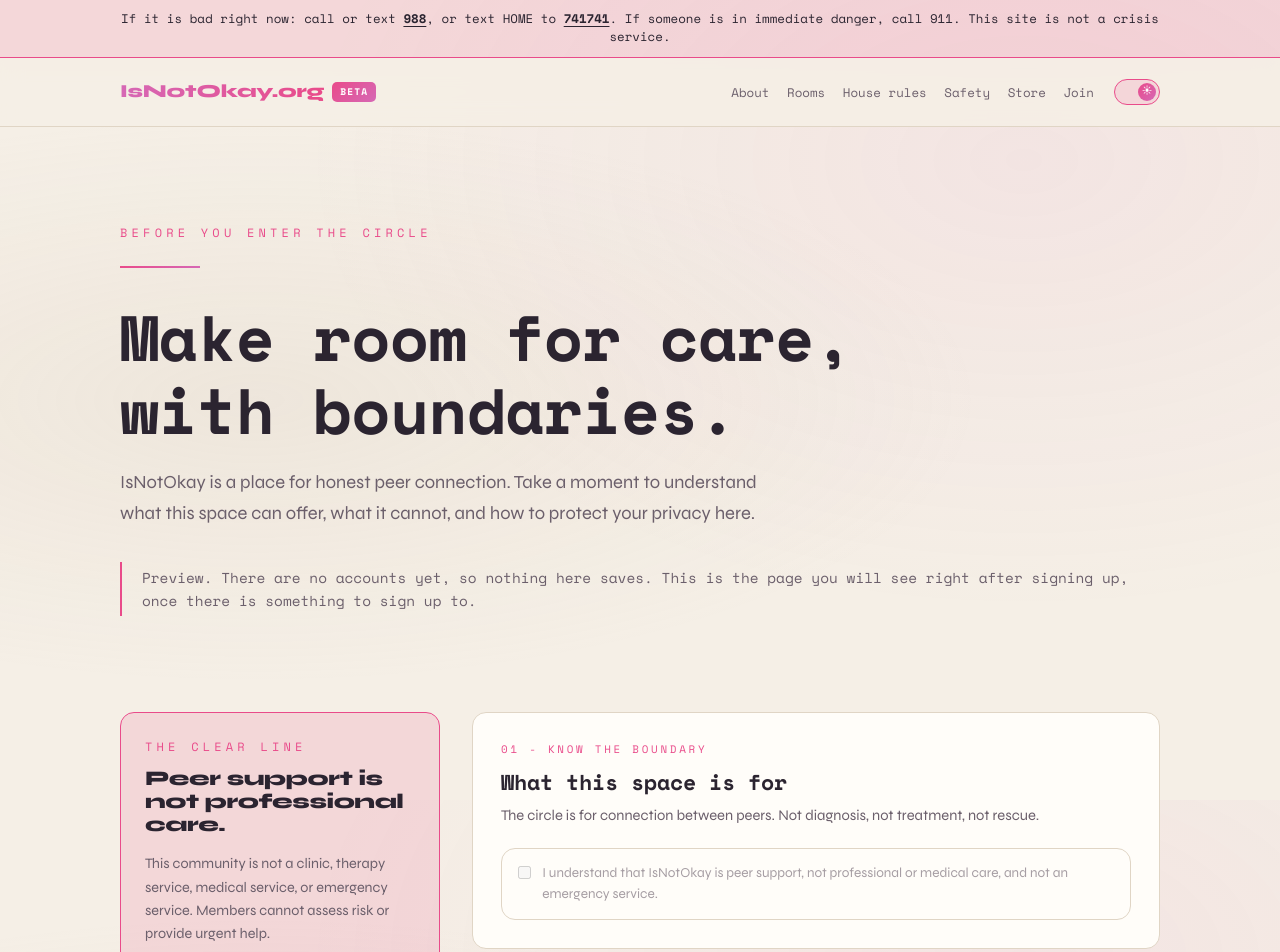
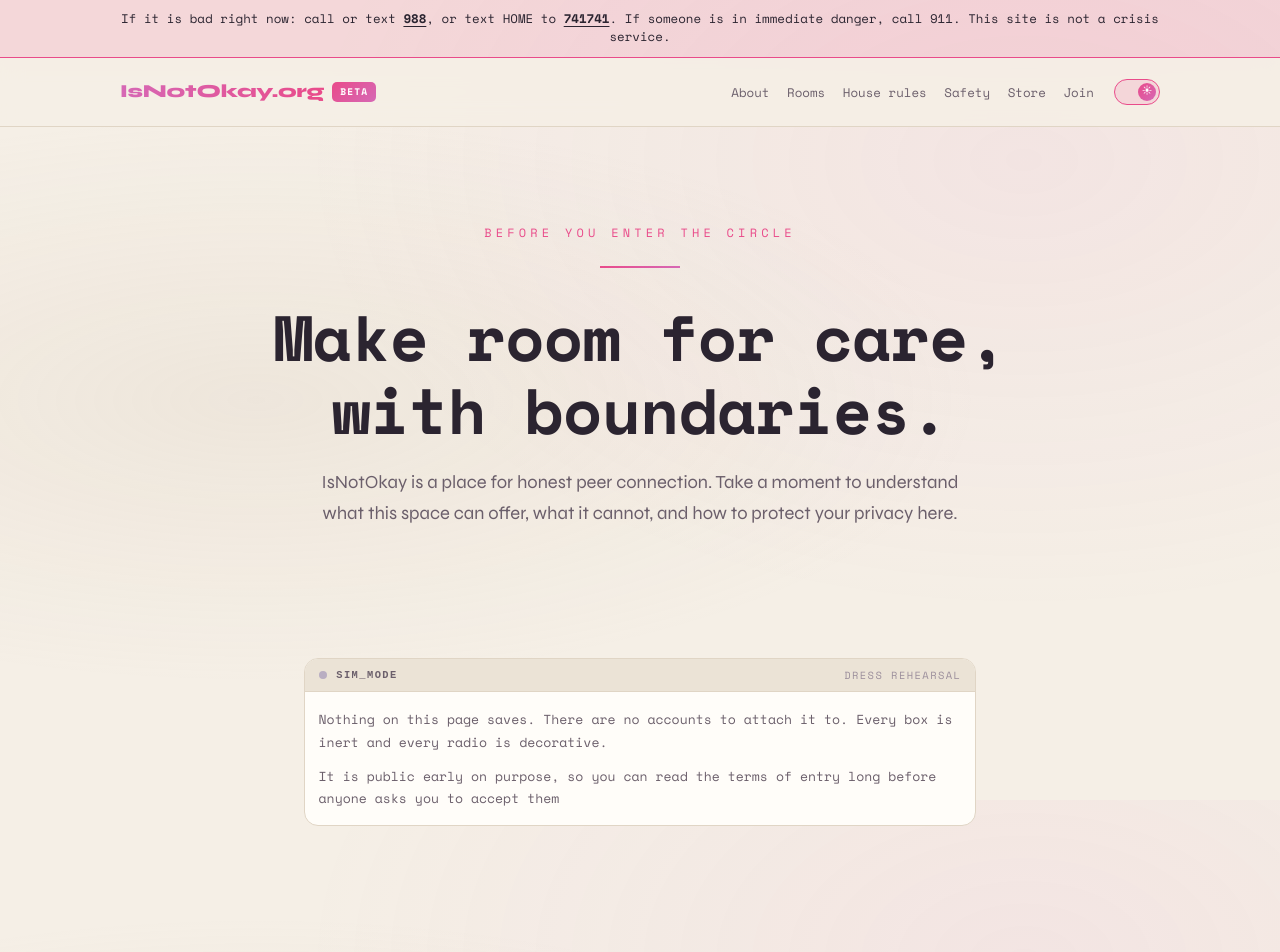
Before and after one commit to Redacted-Syntax/isnotokay, a React (Vite) app: page /onboarding in a window 1280 px wide. Shown: the top 952 px of the page. Built offline with nearby package versions, Linux system fonts and the light colour scheme; a web font is replaced by a local one.

Commit message:
Onboarding sim mode, and document the redaction system

```diff
--- a/src/pages/Onboarding.jsx
+++ b/src/pages/Onboarding.jsx
@@ -1,54 +1,47 @@
 import { Link } from "react-router-dom";
+import SystemNote from "../components/SystemNote.jsx";
 
 // ---------- ONBOARDING CONSENT GATE ----------
 //
-// This is the POST-SIGNUP page. It sits between creating an account and
-// entering the community, and it is not the same thing as /welcome.
+// This is the POST-SIGNUP page, not the same thing as /welcome.
 //
 //   /welcome     public. No account. Crisis resources for anyone.
-//   /onboarding  requires an account. Blocks the feed until consent is given.
+//   /onboarding  requires an account. Blocks the feed until consent given.
 //
-// Structure ported from the Polsia build, which got this right.
-//
-// PHASE 3 IMPLEMENTATION NOTES (December/January):
-//
-// 1. This route must be wrapped in <ProtectedRoute>. Logged out users get
-//    bounced to /login, not here.
-//
-// 2. The two required checkboxes gate the submit button. Nobody enters the
-//    feed without ticking them.
-//
-// 3. Store the result on the profile, with a timestamp:
-//
-//      alter table profiles
-//        add column consented_at timestamptz,
-//        add column allow_dms boolean default false,
-//        add column profile_visible boolean default true;
-//
-//    That timestamp is the point of the whole page. It is the record that
-//    this person was told peer support is not professional care BEFORE they
-//    posted anything. Keep it forever, even if they later delete posts.
-//
-// 4. After saving, redirect to the feed. On every later visit, if
-//    consented_at is already set, skip this page.
-//
-// 5. The privacy answers are defaults, not locks. Both must be changeable in
-//    settings, and the page should say so.
-//
-// 6. Note the asymmetric defaults below: DMs default to OFF, profile
-//    defaults to visible. Someone rushing through the form should end up
-//    with the safer option on the choice that can actually hurt them.
+// PHASE 3 NOTES (December/January):
+//   1. Wrap this route in <ProtectedRoute>.
+//   2. Both required checkboxes gate the submit button.
+//   3. Store the result with a timestamp:
+//        alter table profiles
+//          add column consented_at timestamptz,
+//          add column allow_dms boolean default false,
+//          add column profile_visible boolean default true;
+//      That timestamp is the point of the page. It records that this person
+//      was told peer support is not professional care BEFORE they posted.
+//      Keep it forever.
+//   4. After saving, redirect to the feed. Skip this page if consented_at
+//      is already set.
+//   5. Both privacy choices must stay editable in settings.
+//   6. Note the asymmetric defaults: DMs OFF, profile visible. Someone
+//      rushing the form should land on the safer option for the choice that
+//      can actually hurt them.
 
 export default function Onboarding() {
   return (
     <>
       <section className="section">
-        <div className="wrap">
+        <div className="wrap center">
           <span className="label" style={{ marginBottom: "1.5rem" }}>
             Before you enter the circle
           </span>
 
-          <div style={{ marginBottom: "2rem" }}>
+          <div
+            style={{
+              display: "flex",
+              justifyContent: "center",
+              marginBottom: "2rem",
+            }}
+          >
             <div className="line-expand" />
           </div>
 
@@ -59,12 +52,21 @@ export default function Onboarding() {
             understand what this space can offer, what it cannot, and how to
             protect your privacy here.
           </p>
+        </div>
+      </section>
 
-          <p className="callout" style={{ marginTop: "2rem" }}>
-            Preview. There are no accounts yet, so nothing here saves. This is
-            the page you will see right after signing up, once there is
-            something to sign up to.
-          </p>
+      <section className="section" style={{ paddingTop: 0 }}>
+        <div className="wrap">
+          <SystemNote code="SIM_MODE" status="dress rehearsal" variant="classified">
+            <p>
+              Nothing on this page saves. There are no accounts to attach it
+              to. Every box is inert and every radio is decorative.
+            </p>
+            <p>
+              It is public early on purpose, so you can read the terms of
+              entry long before anyone asks you to accept them
+            </p>
+          </SystemNote>
         </div>
       </section>
 
@@ -84,13 +86,13 @@ export default function Onboarding() {
               help.
             </p>
             <p>
-              Posts and messages are not monitored for emergencies. Crisis links
-              are offered as starting points only; they do not promise
+              Posts and messages are not monitored for emergencies. Crisis
+              links are offered as starting points only; they do not promise
               monitoring, a reply, or intervention.
             </p>
             <p className="clearline__urgent">
-              If you may be in immediate danger, contact local emergency services
-              or a crisis service now.
+              If you may be in immediate danger, contact local emergency
+              services or a crisis service now.
             </p>
 
             <ul className="clearline__notes">
@@ -109,7 +111,9 @@ export default function Onboarding() {
             {/* ---------- 01 ---------- */}
             <article className="step">
               <span className="step__num">01 - Know the boundary</span>
-              <h2 className="mono-display step__title">What this space is for</h2>
+              <h2 className="mono-display step__title">
+                What this space is for
+              </h2>
               <p className="step__body">
                 The circle is for connection between peers. Not diagnosis, not
                 treatment, not rescue.
@@ -129,8 +133,8 @@ export default function Onboarding() {
               <span className="step__num">02 - Keep the circle kind</span>
               <h2 className="mono-display step__title">Community guidelines</h2>
               <p className="step__body">
-                A few practices help this remain a safer place for people in many
-                different moments.
+                A few practices help this remain a safer place for people in
+                many different moments.
               </p>
 
               <ul className="step__rules">
@@ -139,8 +143,8 @@ export default function Onboarding() {
                   another member.
                 </li>
                 <li>
-                  Speak from your own experience. Do not diagnose, prescribe, or
-                  promise an outcome.
+                  Speak from your own experience. Do not diagnose, prescribe,
+                  or promise an outcome.
                 </li>
                 <li>
                   Respect a pause or a no. Report content that feels unsafe
@@ -157,7 +161,7 @@ export default function Onboarding() {
 
               <p className="step__more">
                 The full version lives in the{" "}
-                <Link to="/guidelines">community guidelines</Link>.
+                <Link to="/guidelines">house rules</Link>.
               </p>
             </article>
 
@@ -168,15 +172,16 @@ export default function Onboarding() {
                 You decide how reachable to be
               </h2>
               <p className="step__body">
-                Posts in the circle are visible to members. Avoid names, contact
-                details, exact locations, or anything identifying when you share.
+                Posts in the circle are visible to members. Avoid names,
+                contact details, exact locations, or anything identifying when
+                you share.
               </p>
 
               <label className="consent">
                 <input type="checkbox" disabled />
                 <span>
-                  I understand that community posts are member-visible and I will
-                  avoid sharing identifying details.
+                  I understand that community posts are member-visible and I
+                  will avoid sharing identifying details.
                 </span>
               </label>
 
@@ -185,15 +190,15 @@ export default function Onboarding() {
                 <label className="choice__opt">
                   <input type="radio" name="dm" disabled defaultChecked />
                   <span>
-                    No, keep message requests off. I can still participate in the
-                    circle.
+                    No, keep message requests off. I can still participate in
+                    the circle.
                   </span>
                 </label>
                 <label className="choice__opt">
                   <input type="radio" name="dm" disabled />
                   <span>
-                    Yes, allow members to send me a message request. I can change
-                    this later.
+                    Yes, allow members to send me a message request. I can
+                    change this later.
                   </span>
                 </label>
               </fieldset>
@@ -214,8 +219,8 @@ export default function Onboarding() {
             <div className="gate">
               <p className="gate__note">
                 You can change either privacy choice later in privacy settings.
-                Your safety boundaries stay visible whenever you need to revisit
-                them.
+                Your safety boundaries stay visible whenever you need to
+                revisit them.
               </p>
               <button className="btn" type="button" disabled>
                 I understand - enter the circle
```
Also changed, not shown: 1 other file (tests, documents, lock files or other folders).
